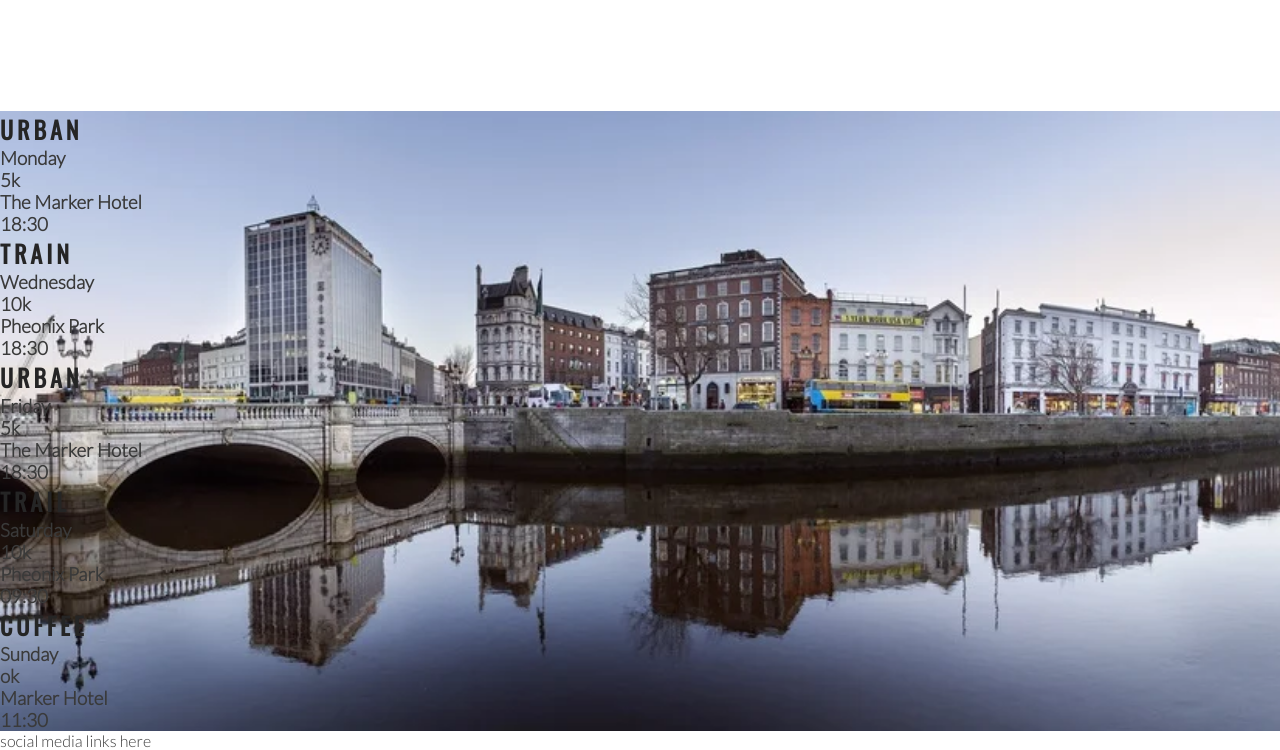
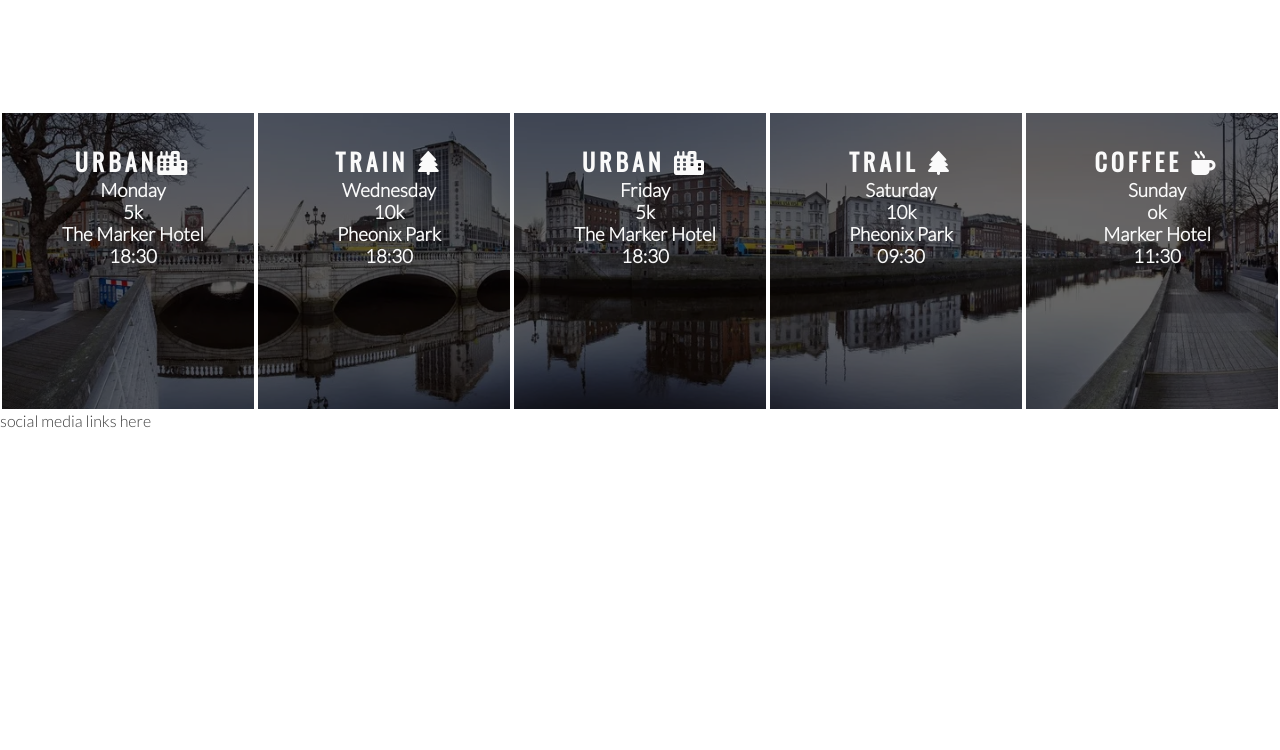
Before and after one commit to Jaredslocker21/loverunnin, a plain HTML site: page index.html in a window 1280 px wide. Shown: the part 1184-1934 px from the top of the page. After the commit the page ends 1614 px from the top, so only its background shows below. Drawn offline with nearby package versions, Linux system fonts and the light colour scheme.

Commit message:
Styles and panels and add icons

```diff
--- a/assets/css/style.css
+++ b/assets/css/style.css
@@ -205,6 +205,20 @@
     background-position: center;
     width: 100%;
     overflow: hidden;
+}
 
+#times div {
+    color: #fafafa;
+    background-color: rgba(0, 0, 0, .6);
+    width: 20%;
+    height: 300px;
+    float: left;
+    padding: 30px 0 0 10px;
+    text-align: center;
+    border: 2px solid white;
+    box-sizing:border-box
+}
 
+#times h2 {
+    color: #fafafa;
 }
--- a/index.html
+++ b/index.html
@@ -79,7 +79,7 @@
     </section>
     <section id="times">
         <div>
-            <h2>Urban</h2>
+            <h2>Urban<i class="fa-solid fa-city"></i></h2>
             <h3>Monday</h3>
             <h3>5k</h3>
             <h3>The Marker Hotel</h3>
@@ -87,7 +87,7 @@
 
         </div>
         <div>
-            <h2>Train</h2>
+            <h2>Train <i class="fa-solid fa-tree"></i></h2>
             <h3>Wednesday</h3>
             <h3>10k</h3>
             <h3>Pheonix Park</h3>
@@ -95,21 +95,21 @@
 
         </div>
         <div>
-            <h2>Urban</h2>
+            <h2>Urban <i class="fa-solid fa-city"></i></h2>
             <h3>Friday</h3>
             <h3>5k</h3>
             <h3>The Marker Hotel</h3>
             <h3>18:30</h3>
         </div>
         <div>
-            <h2>Trail</h2>
+            <h2>Trail <i class="fa-solid fa-tree"></i></h2>
             <h3>Saturday</h3>
             <h3>10k</h3>
             <h3>Pheonix Park</h3>
             <h3>09:30</h3>
          </div>
          <div>
-            <h2>Coffee</h2>
+            <h2>Coffee <i class="fa-solid fa-mug-hot"></i></h2>
             <h3>Sunday</h3>
             <h3>ok</h3>
             <h3>Marker Hotel</h3>
```
